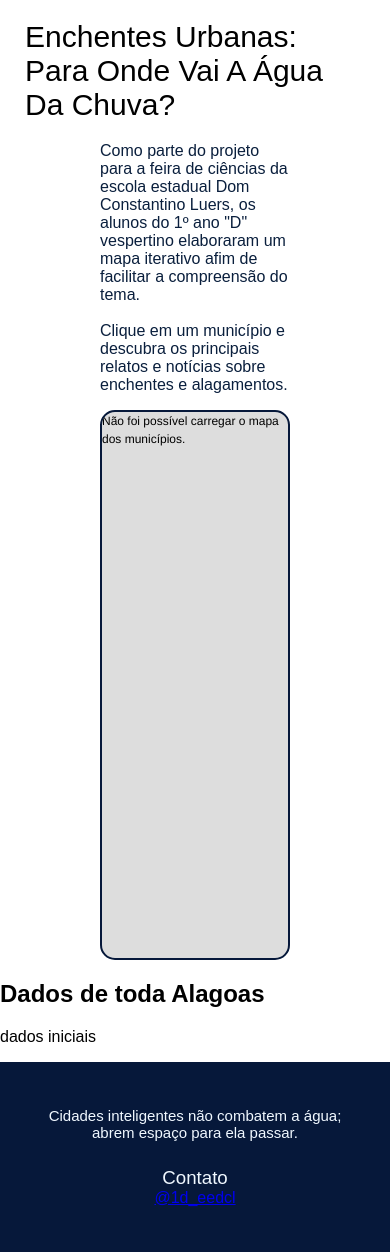
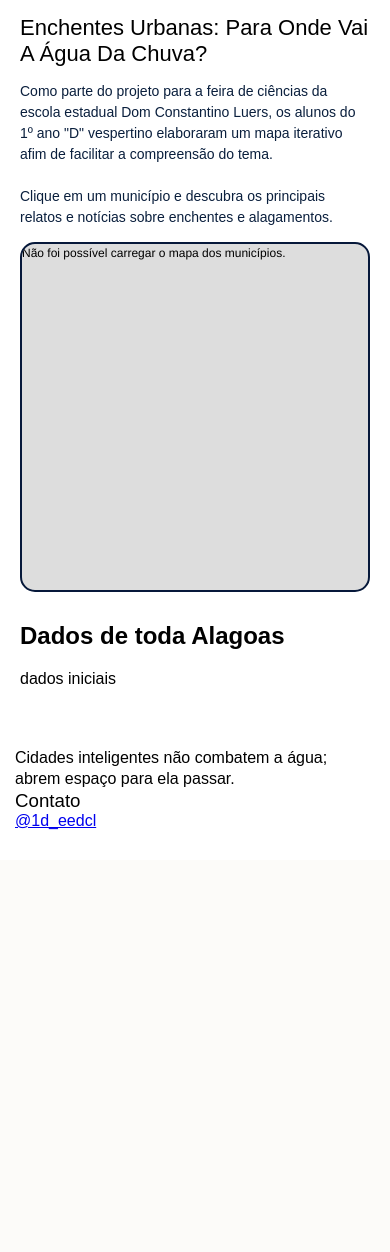
Before and after one commit to MicaeliCaetano/Mapa-Interativo-Enchentes-em-Alagoas, a Django app: page / in a window 390 px wide. Shown: the part 85-1337 px from the top of the page. After the commit the page ends 915 px from the top, so only its background shows below. Run offline with Django 5.2, Linux system fonts and the light colour scheme.

Commit message:
Salvamento de modificações

```diff
--- a/static/css/style.css
+++ b/static/css/style.css
@@ -44,6 +44,66 @@ header h3 {
     line-height: 1.2;
 }
 
+/* ==========================================================================
+   CONFIGURAÇÕES PARA TELAS GRANDES (DESKTOP)
+   ========================================================================== */
+
+h1[title="inicio"] {
+    font-weight: 100;
+    margin-inline: 75px;
+    font-size: 30px;
+}
+
+p[title="inicio"] {
+    margin-inline: 100px;
+    color: rgb(10, 31, 61);
+    font-size: 16px;
+    line-height: 1.5;
+}
+
+#mapa {
+    height: 550px;
+    margin-inline: 100px;
+    border: 2px solid rgb(6, 24, 58);
+    border-radius: 15px;
+    overflow: hidden;
+    box-sizing: border-box;
+}
+
+#informacoes-municipios {
+    margin-inline: 100px;
+    margin-block: 30px;
+}
+
+footer * {
+    font-weight: 150;
+    margin: 0;
+}
+
+footer h1 {
+    font-size: 30px;
+}
+
+.nome-municipio {
+    font-size: 8px;
+    font-weight: 500;
+    color: #24344d;
+    background: transparent !important;
+    border: none !important;
+    box-shadow: none !important;
+    padding: 0;
+    white-space: nowrap;
+}
+
+.nome-municipio::before {
+    display: none;
+}
+
+
+/* ==========================================================================
+   RESPONSIVIDADE: CONFIGURAÇÕES PARA CELULAR (MÁXIMO 600PX)
+   ========================================================================== */
+
 @media (max-width: 600px) {
     header {
         height: 85px;
@@ -61,97 +121,38 @@ header h3 {
         font-size: 12px;
     }
 
+    /* Correção do Título Inicial no Celular */
+    h1[title="inicio"] {
+        margin-inline: 20px; /* Margem reduzida para não esmagar o texto */
+        font-weight: 300;
+        font-size: 22px;
+    }
+
+    /* Correção do Parágrafo P no Celular */
+    p[title="inicio"] {
+        margin-inline: 20px; /* Reduzido de 100px para 20px para caber na tela */
+        font-size: 14px;
+    }
+
+    /* Correção do Mapa no Celular */
     #mapa {
-        height: 300px;
-        margin-inline: 40px;
+        height: 350px;
+        margin-inline: 20px; /* Reduzido de 100px para 20px para dar espaço ao mapa */
+    }
+
+    /* Correção da Área de Informações dos Municípios no Celular */
+    #informacoes-municipios {
+        margin-inline: 20px;
     }
 
     footer {
-        height: 150px;
+        height: auto;
+        padding: 30px 15px;
     }
 
     footer h1 {
         font-weight: 300;
-        font-size: 15px;
-    }
-
-    h1[title="inicio"] {
-        margin-inline: 25px;
-        font-weight: 200;
+        font-size: 16px;
+        line-height: 1.3;
     }
 }
-
-footer {
-    background-color: rgb(6, 24, 58);
-    height: 250px;
-    display: flex;
-    padding: 20px 12px;
-    justify-content: space-evenly;
-    flex-direction: column;
-    align-items: center;
-    text-align: center;
-    color:aliceblue;
-}
-@media (max-width: 600px) {
-    footer {
-        height: 150px;
-    }
-}
-
-
-footer * {
-    font-weight: 150;
-    margin: 0;
-}
-footer h1 {
-    font-size: 30px;
-}
-@media (max-width: 600px) {
-    footer h1 {
-        font-weight: 300;
-        font-size: 15px;
-    }
-}
-
-
-h1[title="inicio"] {
-    font-weight: 100;
-    margin-inline: 75px;
-    font-size: 30px;
-}
-@media (max-width: 600px) {
-    h1[title="inicio"] {
-        margin-inline: 25px;
-        font-weight: 200;
-    }
-}
-
-
-p[title="inicio"] {
-    margin-inline: 100px;
-    color:rgb(10, 31, 61);
-}
-
-#mapa {
-    height: 550px;
-    margin-inline: 100px;
-    border: 2px solid rgb(6, 24, 58);
-    border-radius: 15px;
-    overflow: hidden;
-    box-sizing: border-box;
-}
-
-.nome-municipio {
-    font-size: 8px;
-    font-weight: 500;
-    color: #24344d;
-    background: transparent !important;
-    border: none !important;
-    box-shadow: none !important;
-    padding: 0;
-    white-space: nowrap;
-}
-
-.nome-municipio::before {
-    display: none;
-}
```
